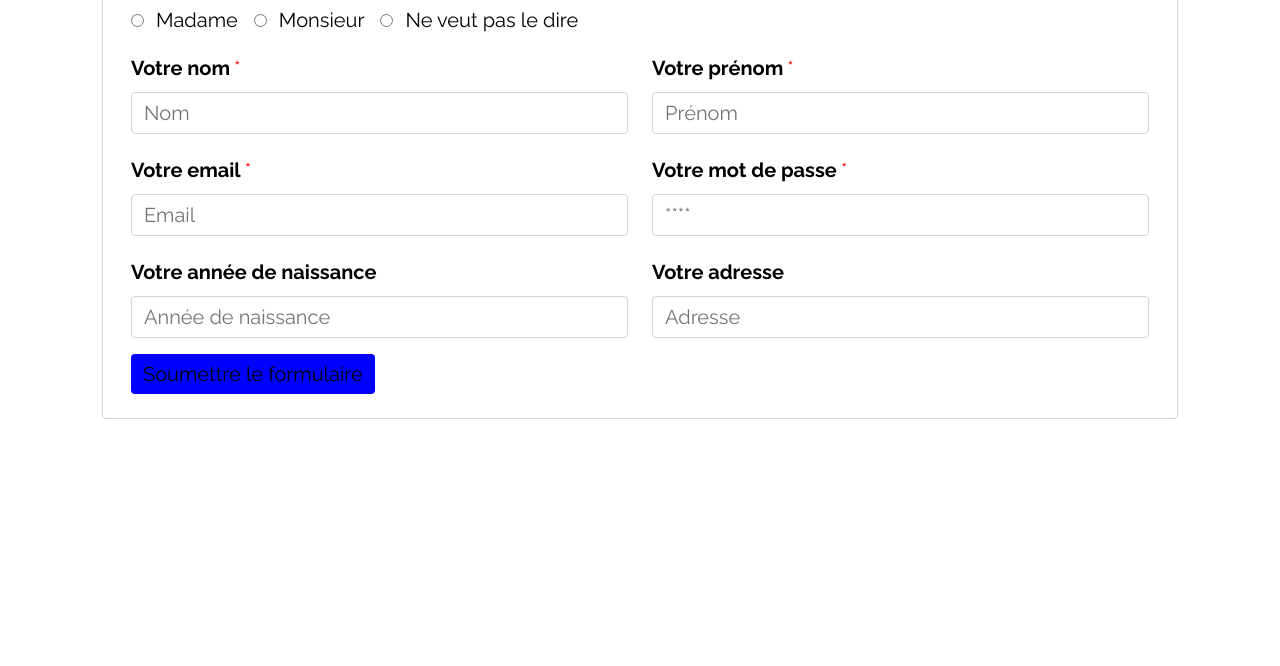
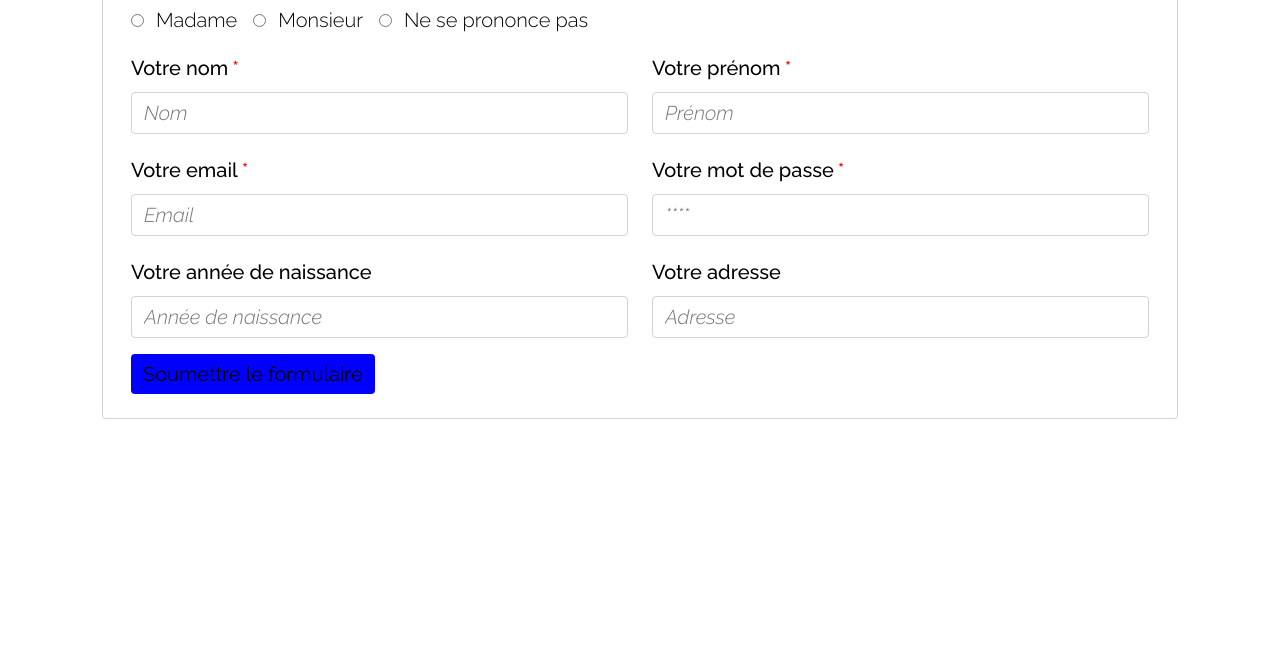
Before and after one commit to elisemutrux/IMD3--exercice-accessiblite, a website built with Parcel: page src/index.html in a window 1280 px wide. Shown: the part 134-800 px from the top of the page. Built offline with nearby package versions, Linux system fonts and the light colour scheme.

Commit message:
Update exercice

```diff
--- a/src/index.html
+++ b/src/index.html
@@ -23,7 +23,7 @@
       2.3. Documentation label: https://developer.mozilla.org/fr/docs/Web/HTML/Element/label#attributs
      3. vérifier le contraste du texte sur le fond
      4. vérifier si, lorsque je change dans les réglages de mon navigateur la taille de police, le texte de mon site change en fonction.
-     5. vérifier si c'est possible de naviguer et soumettre le formulaire au clavier
+     5. vérifier s'il est possible de naviguer et soumettre le formulaire au clavier
 
      Une fois que votre site est accessible, améliorez le SCSS (_form.scss).
      -> Utilisez des variables pour éviter les répétitions.
@@ -33,14 +33,25 @@
      -->
     <main class="container">
       <form class="row g-4" id="form-a11y">
-        <h1>Formulaire de création de compte</h1>
+        <h1 class="form-title">Formulaire de création de compte</h1>
         <div class="col-12">
           <div class="radio-inputs-wrapper">
-            <div><input type="radio" /><span class="label">Madame</span></div>
-            <div><input type="radio" /><span class="label">Monsieur</span></div>
             <div>
-              <input type="radio" /><span class="label"
-                >Ne veut pas le dire</span
+              <input type="radio" name="gender" value="madam" /><span
+                class="label"
+                >Madame</span
+              >
+            </div>
+            <div>
+              <input type="radio" name="gender" value="mister" /><span
+                class="label"
+                >Monsieur</span
+              >
+            </div>
+            <div>
+              <input type="radio" name="gender" value="neither" /><span
+                class="label"
+                >Ne se prononce pas</span
               >
             </div>
           </div>
@@ -50,21 +61,26 @@
             <span class="label">Votre nom</span>
             <span class="mandatory">*</span>
           </div>
-          <input class="input" type="text" placeholder="Nom" />
+          <input class="input" type="text" placeholder="Nom" name="lastName" />
         </div>
         <div class="col-sm-6 col-12">
           <div class="label-wrapper">
             <span class="label">Votre prénom</span>
             <span class="mandatory">*</span>
           </div>
-          <input class="input" type="text" placeholder="Prénom" />
+          <input
+            class="input"
+            type="text"
+            placeholder="Prénom"
+            name="firstName"
+          />
         </div>
         <div class="col-sm-6 col-12">
           <div class="label-wrapper">
             <span class="label">Votre email</span>
             <span class="mandatory">*</span>
           </div>
-          <input class="input" type="text" placeholder="Email" />
+          <input class="input" type="text" placeholder="Email" name="email" />
         </div>
         <div class="col-sm-6 col-12">
           <div class="label-wrapper">
@@ -72,19 +88,29 @@
             <span class="mandatory">*</span>
           </div>
 
-          <input class="input" type="text" placeholder="****" />
+          <input class="input" type="text" placeholder="****" name="password" />
         </div>
         <div class="col-sm-6 col-12">
           <div class="label-wrapper">
             <span class="label">Votre année de naissance</span>
           </div>
-          <input class="input" type="text" placeholder="Année de naissance" />
+          <input
+            class="input"
+            type="text"
+            placeholder="Année de naissance"
+            name="birthYear"
+          />
         </div>
         <div class="col-sm-6 col-12">
           <div class="label-wrapper">
             <span class="label">Votre adresse</span>
           </div>
-          <input class="input" type="text" placeholder="Adresse" />
+          <input
+            class="input"
+            type="text"
+            placeholder="Adresse"
+            name="adress"
+          />
         </div>
 
         <div class="col-12">
--- a/src/js/main.js
+++ b/src/js/main.js
@@ -1,5 +1,4 @@
 const formSubmitBtn = document.querySelector(".submit-btn");
-const formA11y = document.querySelector("#form-a11y");
 formSubmitBtn.addEventListener("click", (e) => {
   e.preventDefault();
 });
--- a/src/scss/main.scss
+++ b/src/scss/main.scss
@@ -1,6 +1,3 @@
-@import "font";
 @import "base";
-@import "layout";
-@import "modules/example";
 @import "modules/form";
 @import "bootstrap/scss/bootstrap-grid";
--- a/src/scss/modules/_form.scss
+++ b/src/scss/modules/_form.scss
@@ -1,17 +1,27 @@
 #form-a11y {
   margin-top: 40px;
-  border: 1px solid lightgray;
+  border: 1px solid rgb(211, 211, 211);
   border-radius: 4px;
   padding: 16px 16px 32px 16px;
   margin: 40px 20px;
 
+  .form-title {
+    font-size: 32px;
+    font-weight: 600;
+  }
+
   .input {
     width: 100%;
     font-size: 20px;
+    font-weight: 300;
     padding: 8px 12px;
     border-radius: 4px;
-    border: 1px solid lightgray;
+    border: 1px solid rgb(211, 211, 211);
     outline: none;
+
+    &::placeholder {
+      font-style: italic;
+    }
   }
 
   .label-wrapper {
@@ -19,13 +29,14 @@
     margin-bottom: 12px;
 
     .label {
-      font-weight: 700;
+      font-weight: 500;
       font-size: 20px;
     }
 
     .mandatory {
       font-size: 20px;
-      color: red;
+      font-weight: 500;
+      color: rgb(255, 0, 0);
     }
   }
 
@@ -36,21 +47,28 @@
 
     .label {
       font-size: 20px;
+      font-weight: 300;
       margin-left: 12px;
     }
 
-    @media screen and (max-width: 600px) {
+    @media screen and (max-width: 768px) {
       flex-direction: column;
       align-items: start;
     }
   }
 
   .submit-btn {
-    background-color: blue;
+    background-color: rgb(0, 0, 255);
     color: black;
     font-size: 20px;
     padding: 8px 12px;
     border-radius: 4px;
     margin-top: 16px;
+    transition: all 0.2s ease;
+    cursor: pointer;
+
+    &:hover {
+      background-color: rgba(0, 0, 255, 0.75);
+    }
   }
 }
```
Also changed, not shown: src/scss/_font.scss (deleted), src/scss/_layout.scss (deleted), src/scss/modules/_example.scss (deleted).
